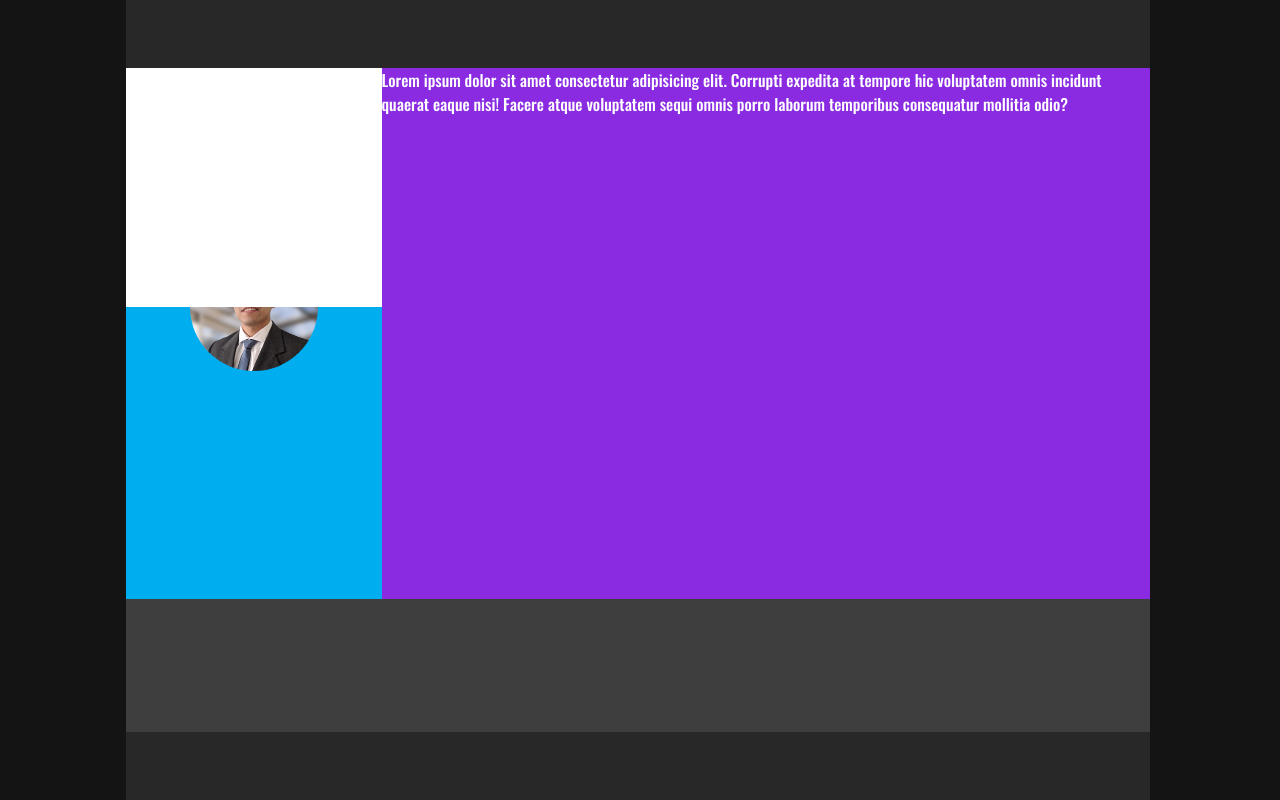
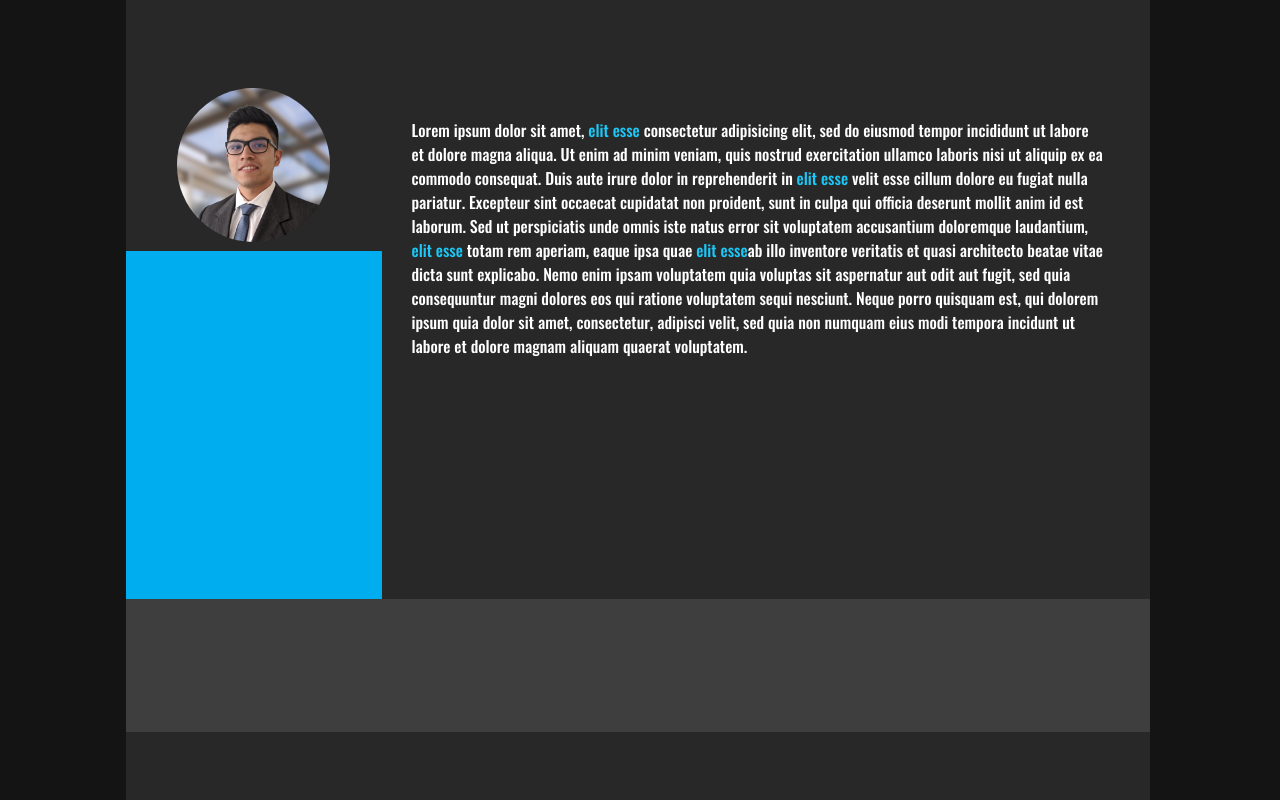
Before and after one commit to FaBliiN/portfolio2020, a plain HTML site: page index.html in a window 1280 px wide. Shown: the part 800-1600 px from the top of the page. Drawn offline with Linux system fonts and the light colour scheme.

Commit message:
grid corregido

```diff
--- a/index.html
+++ b/index.html
@@ -38,11 +38,12 @@
 
     <section id="section_aboutMe" class="section_aboutMe hide">
         <div class="section_aboutMe_grid">
+            <img class="foto_perfil" src="src/images/foto_perfil.png">
             <div class="section_aboutMe_grid_photo">
-                <img class="foto_perfil" src="src/images/foto_perfil.png">
+
             </div>
             <div class="section_aboutMe_grid_descripction">
-                Lorem ipsum dolor sit amet consectetur adipisicing elit. Corrupti expedita at tempore hic voluptatem omnis incidunt quaerat eaque nisi! Facere atque voluptatem sequi omnis porro laborum temporibus consequatur mollitia odio?
+                <p>Lorem ipsum dolor sit amet, <span class="blue_text">elit esse</span> consectetur adipisicing elit, sed do eiusmod tempor incididunt ut labore et dolore magna aliqua. Ut enim ad minim veniam, quis nostrud exercitation ullamco laboris nisi ut aliquip ex ea commodo consequat. Duis aute irure dolor in reprehenderit in <span class="blue_text">elit esse</span> velit esse cillum dolore eu fugiat nulla pariatur. Excepteur sint occaecat cupidatat non proident, sunt in culpa qui officia deserunt mollit anim id est laborum. Sed ut perspiciatis unde omnis iste natus error sit voluptatem accusantium doloremque laudantium, <span class="blue_text">elit esse</span> totam rem aperiam, eaque ipsa quae  <span class="blue_text">elit esse</span>ab illo inventore veritatis et quasi architecto beatae vitae dicta sunt explicabo. Nemo enim ipsam voluptatem quia voluptas sit aspernatur aut odit aut fugit, sed quia consequuntur magni dolores eos qui ratione voluptatem sequi nesciunt. Neque porro quisquam est, qui dolorem ipsum quia dolor sit amet, consectetur, adipisci velit, sed quia non numquam eius modi tempora incidunt ut labore et dolore magnam aliquam quaerat voluptatem.</p>
             </div>
             <div class="section_aboutMe_grid_logos">
 
--- a/src/css/main.css
+++ b/src/css/main.css
@@ -11,6 +11,10 @@ html{
 
 .hide{
     display: none;
+}
+
+.blue_text{
+    color: #1bc8f7;
 }
 
  header{
@@ -208,42 +212,47 @@ button:focus {
 
 .section_aboutMe_grid{
     display: grid;
-    grid-template: 80% 20% / 25% 75%;
+    grid-template: 10% 50% 20% 20% / 25% 75%;
 
     height: 83%;
     width: 100%;
 
-    background-color: white;
+
 
 
 }
 
 .section_aboutMe_grid_photo{
-    height: 55%;
+    height: 75%;
     width: 100%;
     background-color: #00aeef;
-    grid-row-start: 1;
+    grid-row: 2/4;
+    grid-column-start: 1;
     align-self: flex-end;
     z-index: 8;
 }
 
 .foto_perfil{
-    width: 50%;
+    width: 60%;
     height: auto;
     border-radius: 50%;
     margin: -25% auto 0 auto;
     display: block;
+    grid-row: 1/3;
+    grid-column: 1;
+    z-index: 10;
+    margin: 20px auto 10px auto;
 }
 
 .section_aboutMe_grid_descripction{
-    grid-row-start: 1;
+    grid-row: 1/4;
     grid-column-start: 2;
-    background-color: blueviolet;
+    padding: 50px 45px 0 30px;
 
 }
 
 .section_aboutMe_grid_logos{
-    grid-row-start: 2;
+    grid-row-start: 4;
     grid-column-start: span 2;
     background-color: #3e3e3e;
 }
```
